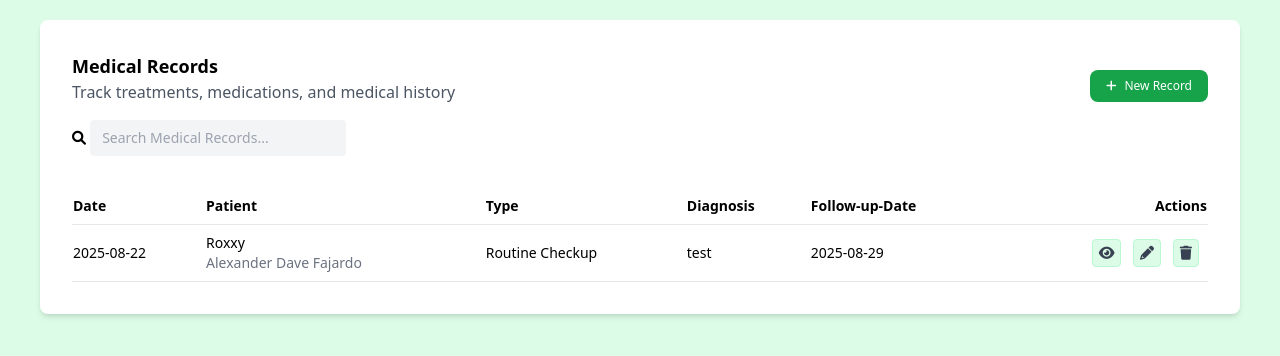
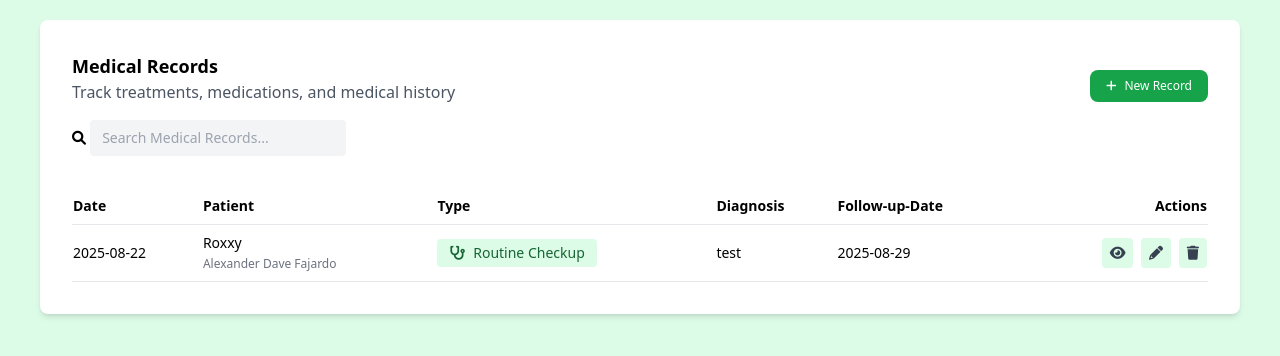
Before and after one commit to Raffy-san/Veterinary-System, a PHP site: page /admin/medical-records.php in a window 1280 px wide. Shown: the part 194-550 px from the top of the page. Run offline with PHP 8.4, Linux system fonts and the light colour scheme; a user stored in the database is signed in; data comes from the database, SQL or seed files in the repository; some libraries are stand-ins or nearby versions.

Commit message:
On branch Raffy  Your branch is up to date with 'origin/Raffy'.  Changes to be committed: 	modified:   admin/client-management.php 	modified:   admin/medical-records.php

```diff
--- a/admin/medical-records.php
+++ b/admin/medical-records.php
@@ -197,29 +197,46 @@ if (isset($_POST['submit'])) {
                     $records = fetchAllData(
                         $pdo,
                         "SELECT m.id AS medical_record_id, m.visit_date, p.name AS patient_name, o.name AS owner_name, m.visit_type, m.diagnosis, m.follow_up_date
-                             FROM medical_records m
-                             JOIN pets p ON m.pet_id = p.id
-                              JOIN owners o ON p.owner_id = o.id"
+                        FROM medical_records m
+                        JOIN pets p ON m.pet_id = p.id
+                        JOIN owners o ON p.owner_id = o.id"
                     );
 
+                    $visitType = [
+                        'Routine Checkup' => ['icon' => 'fa-solid fa-stethoscope', 'color' => 'text-green-800', 'bg' => 'bg-green-100'],
+                        'Surgery' => ['icon' => 'fa-solid fa-kit-medical', 'color' => 'text-red-700', 'bg' => 'bg-red-100'],
+                        'Vaccination' => ['icon' => 'fa-solid fa-syringe', 'color' => 'text-blue-700', 'bg' => 'bg-blue-100'],
+                        'Treatment' => ['icon' => 'fa-solid fa-pills', 'color' => 'text-yellow-700', 'bg' => 'bg-yellow-100'],
+                        'Emergency' => ['icon' => 'fa-solid fa-triangle-exclamation', 'color' => 'text-orange-700', 'bg' => 'bg-orange-100']
+                    ];
+
                     foreach ($records as $record) {
-                        echo '<tr class="border-b hover:bg-green-50 text-sm text-left">';
+                        $Type = $record['visit_type'];
+                        $typeinfo = $visitType[$Type] ?? ['icon' => 'fa-solid fa-question', 'color' => 'text-gray-700', 'bg' => 'bg-gray-200'];
+
+                        echo '<tr class="border-b hover:bg-green-50 text-sm">';
                         echo '<td class="py-2">' . htmlspecialchars($record['visit_date']) . '</td>';
-                        echo "<td class='py-2 flex flex-col'>
-                                <span>{$record['patient_name']}</span>
-                                <span class='text-gray-500'>{$record['owner_name']}</span>
-                              </td>";
-                        echo '<td class="py-2">' . htmlspecialchars($record['visit_type']) . '</td>';
+                        echo "<td class='py-2'>
+                                <span class='font-medium'>" . htmlspecialchars($record['patient_name']) . "</span><br>
+                                <span class='text-gray-500 text-xs'>" . htmlspecialchars($record['owner_name']) . "</span>
+                            </td>";
+                        echo '<td class="py-2">
+                              <div class="' . $typeinfo['bg'] . ' ' . $typeinfo['color'] . ' rounded px-3 py-1 inline-flex items-center gap-2">
+                                    <i class="' . $typeinfo['icon'] . '"></i>
+                                    <span>' . htmlspecialchars($record['visit_type']) . '</span>
+                                </div>
+                            </td>';
                         echo '<td class="py-2">' . htmlspecialchars($record['diagnosis']) . '</td>';
                         echo '<td class="py-2">' . htmlspecialchars($record['follow_up_date']) . '</td>';
-                        echo '<td class="py-2 text-right">
-                        <button class="view-record fa-solid fa-eye text-gray-700 mr-2 bg-green-100 p-1.5 border rounded border-green-200 hover:bg-green-300" data-id="' . $record['medical_record_id'] . '"></button>
-                                <button class="edit-record fa-solid fa-pencil-alt text-gray-700 mr-2 bg-green-100 p-1.5 border rounded border-green-200 hover:bg-green-300" data-id="' . $record['medical_record_id'] . '"></button>
-                                <button class="delete-record fa-solid fa-trash text-gray-700 mr-2 bg-green-100 p-1.5 border rounded border-green-200 hover:bg-green-300" data-id="' . $record['medical_record_id'] . '"></button>
-                              </td>';
+                        echo '<td class="py-2 text-right space-x-1">
+                                <button class="view-record fa-solid fa-eye text-gray-700 bg-green-100 p-2 rounded hover:bg-green-300" data-id="' . $record['medical_record_id'] . '"></button>
+                                <button class="edit-record fa-solid fa-pencil text-gray-700 bg-green-100 p-2 rounded hover:bg-green-300" data-id="' . $record['medical_record_id'] . '"></button>
+                                <button class="delete-record fa-solid fa-trash text-gray-700 bg-green-100 p-2 rounded hover:bg-green-300" data-id="' . $record['medical_record_id'] . '"></button>
+                            </td>';
                         echo '</tr>';
                     }
                     ?>
+
                     <tr id="noResults" class="hidden">
                         <td colspan="8" class="text-center py-4 text-gray-500">No results found</td>
                     </tr>
```
Also changed, not shown: admin/client-management.php (+132 -67 lines).
